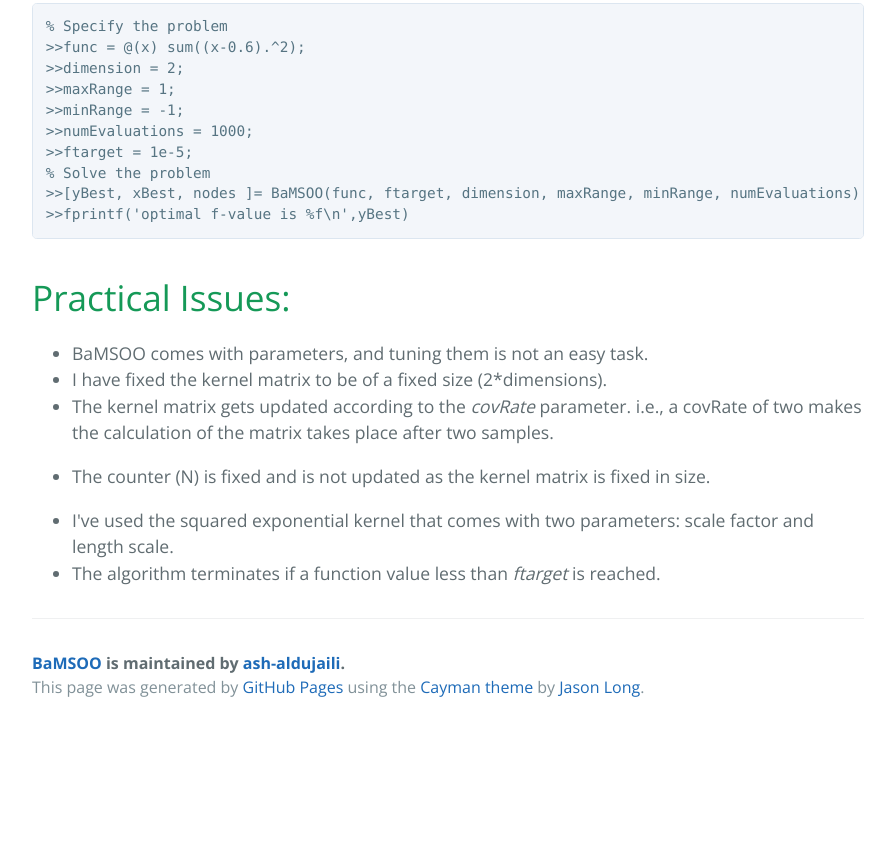
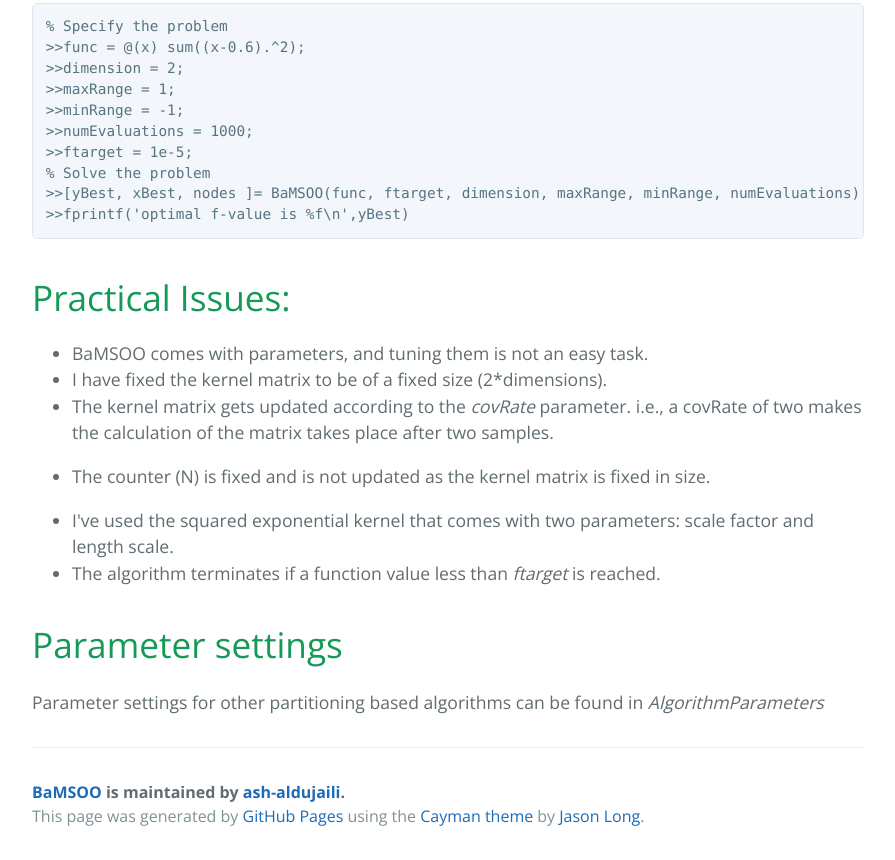
Before and after one commit to ash-aldujaili/BaMSOO, a plain HTML site: page index.html in a window 1280 px wide. Shown: the part 1429-2289 px from the top of the page, without its empty margins (192-1087 px from the left). Before the commit the page ends 2160 px from the top, so only its background shows below. Drawn offline with nearby package versions, Linux system fonts and the light colour scheme.

```diff
--- a/index.html
+++ b/index.html
@@ -76,6 +76,11 @@
 <li>The algorithm terminates if a function value less than <em>ftarget</em> is reached.</li>
 </ul>
 
+<h1>
+<a id="parameter-settings" class="anchor" href="#parameter-settings" aria-hidden="true"><span class="octicon octicon-link"></span></a>Parameter settings</h1>
+
+<p>Parameter settings for other partitioning based algorithms can be found in <em>AlgorithmParameters</em></p>
+
       <footer class="site-footer">
         <span class="site-footer-owner"><a href="https://github.com/ash-aldujaili/BaMSOO">BaMSOO</a> is maintained by <a href="https://github.com/ash-aldujaili">ash-aldujaili</a>.</span>
 
```
Also changed, not shown: params.json (+1 -1 lines).
